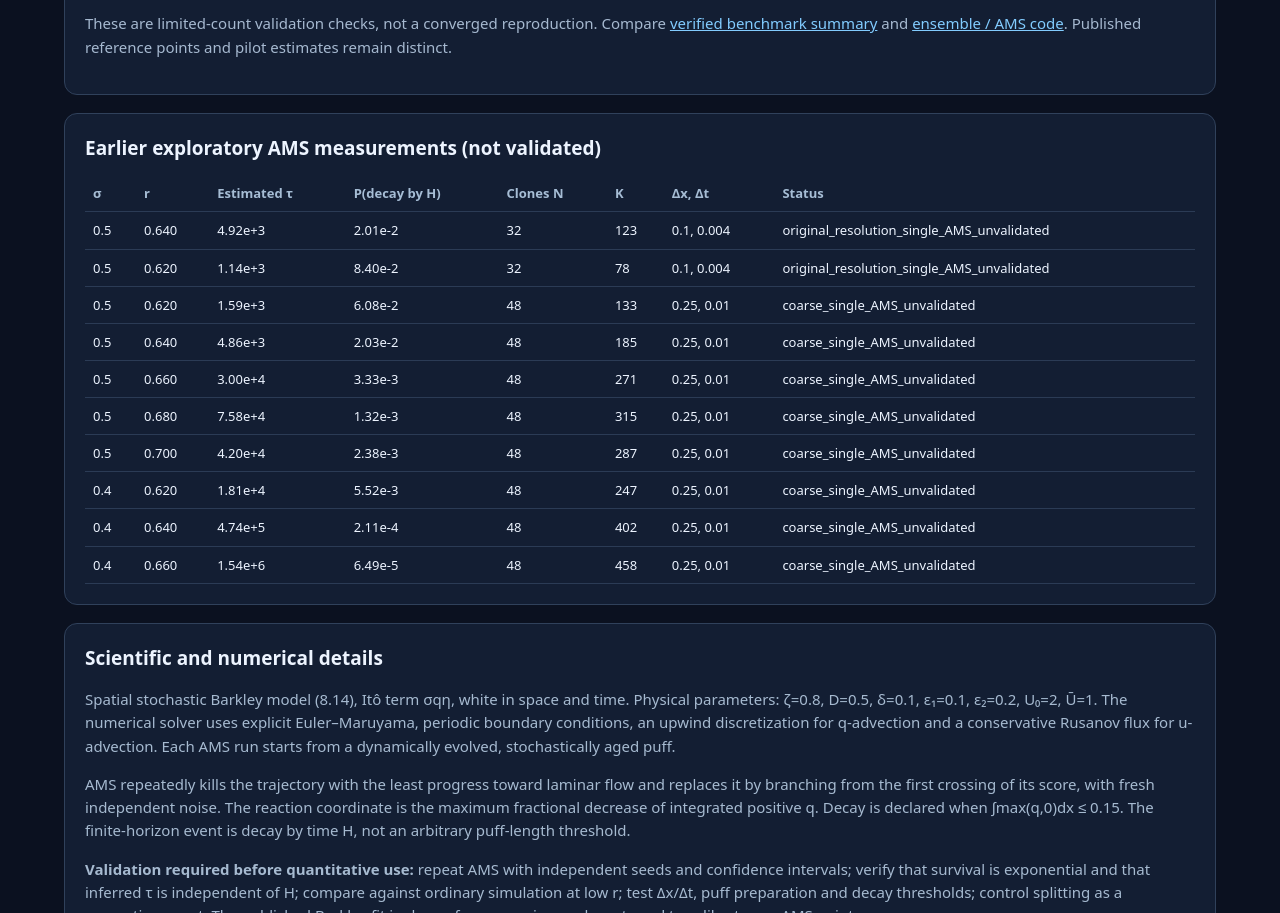
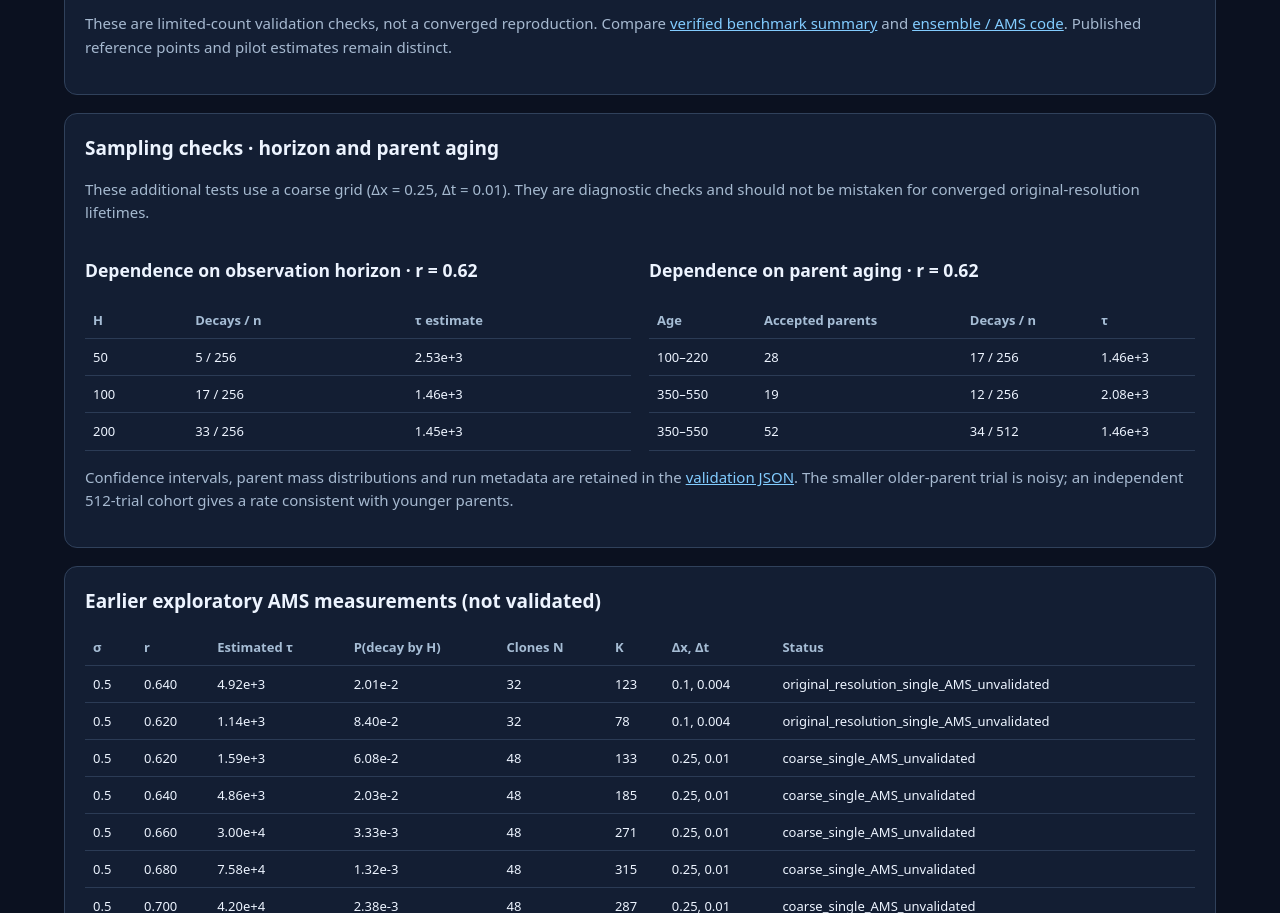
Before and after one commit to tsufli/pipe-flow-lab, a plain HTML site: page web/barkley/decay-lifetimes/index.html in a window 1280 px wide. Shown: the part 1260-2173 px from the top of the page. Drawn offline with Linux system fonts and the light colour scheme.

Commit message:
Show horizon and natural-puff aging cross-checks in the decay lifetime dashboard

```diff
--- a/web/barkley/decay-lifetimes/index.html
+++ b/web/barkley/decay-lifetimes/index.html
@@ -30,6 +30,12 @@ th{color:#a6bdd5}.muted{color:#a6b9d0}code{color:#9ed9ff}.point{cursor:pointer}.
 <p>Each original-resolution check uses 256 independent forward realizations, naturally aged puff parents, σ = 0.5, Δx = 0.1, Δt = 0.004 and a 100-time-unit observation window. Error bars on the graph are Wilson 95% probability intervals converted to lifetime intervals.</p>
 <div style="overflow:auto"><table><thead><tr><th>r</th><th>Barkley fit</th><th>Direct τ</th><th>Decays / 256</th><th>95% probability interval</th><th>Accepted parents</th></tr></thead><tbody id="validationRows"></tbody></table></div>
 <p class="muted">These are limited-count validation checks, not a converged reproduction. Compare <a href="data/validation-summary.json">verified benchmark summary</a> and <a href="https://github.com/tsufli/pipe-flow-lab/blob/main/scripts/barkley_decay_validation.py">ensemble / AMS code</a>. Published reference points and pilot estimates remain distinct.</p></section>
+<section class="panel"><h2>Sampling checks · horizon and parent aging</h2>
+<p>These additional tests use a coarse grid (Δx = 0.25, Δt = 0.01). They are diagnostic checks and should not be mistaken for converged original-resolution lifetimes.</p>
+<div style="display:grid;grid-template-columns:repeat(auto-fit,minmax(290px,1fr));gap:18px">
+<div><h3>Dependence on observation horizon · r = 0.62</h3><table><thead><tr><th>H</th><th>Decays / n</th><th>τ estimate</th></tr></thead><tbody id="horizonRows"></tbody></table></div>
+<div><h3>Dependence on parent aging · r = 0.62</h3><table><thead><tr><th>Age</th><th>Accepted parents</th><th>Decays / n</th><th>τ</th></tr></thead><tbody id="ageRows"></tbody></table></div>
+</div><p class="muted">Confidence intervals, parent mass distributions and run metadata are retained in the <a href="data/validation-summary.json">validation JSON</a>. The smaller older-parent trial is noisy; an independent 512-trial cohort gives a rate consistent with younger parents.</p></section>
 <section class="panel"><h2>Earlier exploratory AMS measurements (not validated)</h2><div style="overflow:auto"><table><thead><tr><th>σ</th><th>r</th><th>Estimated τ</th><th>P(decay by H)</th><th>Clones N</th><th>K</th><th>Δx, Δt</th><th>Status</th></tr></thead><tbody id="rows"></tbody></table></div></section>
 <section class="panel"><h2>Scientific and numerical details</h2><p>Spatial stochastic Barkley model (8.14), Itô term σqη, white in space and time. Physical parameters: ζ=0.8, D=0.5, δ=0.1, ε₁=0.1, ε₂=0.2, U₀=2, Ū=1. The numerical solver uses explicit Euler–Maruyama, periodic boundary conditions, an upwind discretization for q-advection and a conservative Rusanov flux for u-advection. Each AMS run starts from a dynamically evolved, stochastically aged puff.</p>
 <p>AMS repeatedly kills the trajectory with the least progress toward laminar flow and replaces it by branching from the first crossing of its score, with fresh independent noise. The reaction coordinate is the maximum fractional decrease of integrated positive q. Decay is declared when ∫max(q,0)dx ≤ 0.15. The finite-horizon event is decay by time H, not an arbitrary puff-length threshold.</p>
@@ -80,6 +86,8 @@ $('legend').innerHTML='<label><input id="published" type="checkbox" checked> <i
 $('legend').insertAdjacentHTML('beforeend','<label><input id="showDirect" type="checkbox" checked> <i class="key" style="background:#69dfad"></i>Direct survival · original grid (95% CI)</label><label><input id="showPilots" type="checkbox"> Show unvalidated AMS pilots</label>');
 const vd=$('validationRows');if(vd)vd.replaceChildren();
 for(const item of validation.direct||[]){if(item.dx>0.10001)continue;const tr=document.createElement('tr');tr.innerHTML='<td>'+item.r.toFixed(3)+'</td><td>'+num(Math.exp(Math.exp(4.901*item.r-1.102)))+'</td><td>'+num(item.tau)+'</td><td>'+item.events+' / '+item.n+'</td><td>'+item.p_ci95.map(z=>(z*100).toFixed(2)+'%').join('–')+'</td><td>'+item.n_parents+'</td>';vd.append(tr)}
+for(const z of validation.horizon_checks||[]){const tr=document.createElement('tr');tr.innerHTML='<td>'+z.H+'</td><td>'+z.events+' / '+z.n+'</td><td>'+num(z.tau)+'</td>';$('horizonRows').append(tr)}
+for(const z of validation.parent_age_checks||[]){const tr=document.createElement('tr');tr.innerHTML='<td>'+z.age_range.join('–')+'</td><td>'+z.n_accepted+'</td><td>'+z.events+' / '+z.n+'</td><td>'+num(z.tau)+'</td>';$('ageRows').append(tr)}
 for(const sig of [...new Set(rows.map(v=>v.sigma))].sort((a,b)=>b-a))$('legend').insertAdjacentHTML('beforeend','<label><input id="sigma-'+sig+'" type="checkbox" checked> <i class="key" style="background:'+(palette[String(sig)]||'#eee')+'"></i>AMS σ='+sig+'</label>');
 $('legend').addEventListener('change',draw);
 $('status').textContent='Direct survival measurements are exploratory; select points for sample sizes and confidence intervals.';
```
